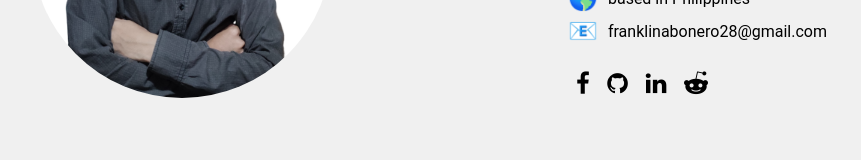
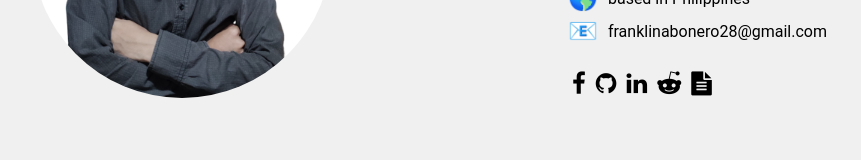
Before and after one commit to Four26/vite-react-portfolio, a React (Vite) app: page / in a window 1280 px wide. Shown: the part 411-571 px from the top of the page, without its empty margins (208-1069 px from the left). Built offline with nearby package versions, Linux system fonts and the light colour scheme.

Commit message:
added resume

```diff
--- a/src/components/home/home.css
+++ b/src/components/home/home.css
@@ -98,7 +98,7 @@
 
 .socials a:hover{
     color: grey;
-    transition: 0.5s ease-in-out;
+    transition: 0.3s ease;
 }
 
 .facebook, .github, .linkedin, .reddit{
--- a/src/components/info/info.js
+++ b/src/components/info/info.js
@@ -42,6 +42,11 @@
             link: "https://www.reddit.com/user/Square_Ad_6050",
             icon: "fa fa-reddit-alien",
             label: 'twitter'
+        },
+        {
+            link: "https://drive.google.com/file/d/1vBpfMiTpMCpikerX_npoGfqtAzxrVShY/view?usp=sharing",
+            icon: "fa fa-file-text",
+            label: 'resume'
         }
     ],
     bio: "I'm Franklin Abonero, a Computer Engineering graduate specializing in frontend development. I have expertise in HTML, CSS, JavaScript, and React, with a focus on creating visually appealing and responsive websites. Additionally, I'm proficient in backend technologies like PHP, WordPress, Express, and Node.js, enabling me to develop dynamic web applications. I'm actively seeking opportunities to contribute my skills and collaborate on high-quality web projects. If you have any questions or suitable opportunities, please feel free to reach out. I'm eager to apply my abilities and make a valuable impact in a company.",
```
